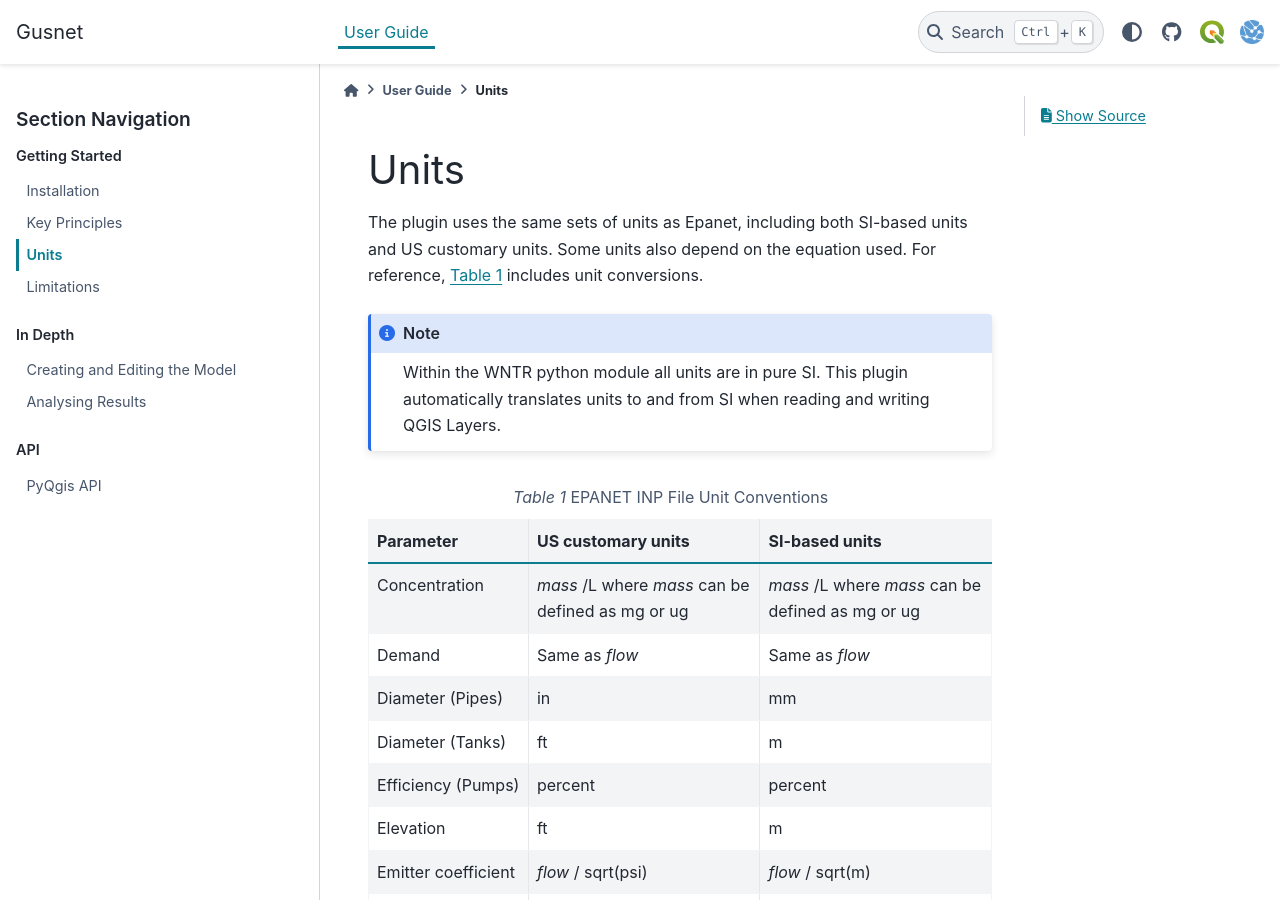
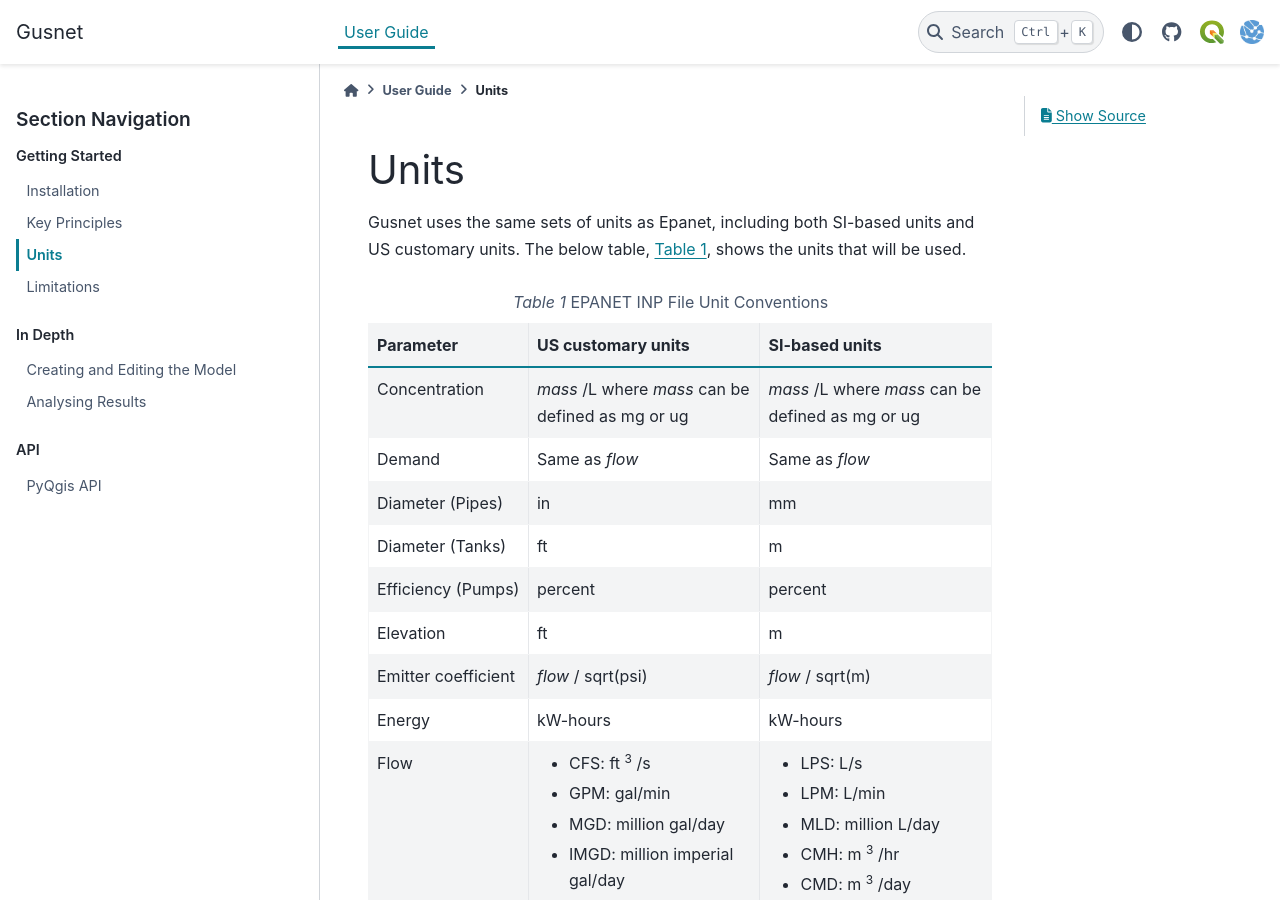
Before and after one commit to angusmcb/wntr-qgis, a Sphinx documentation site: the page built from docs/user_guide/units.rst, in a window 1280 px wide and 900 px high. Built offline with Sphinx 7.4.7 and the PyData theme 0.15.4, drawn with Linux system fonts in a browser that asks for light colours; the version number could not be read and is left out.

Commit message:
units doc update

```diff
--- a/docs/user_guide/units.rst
+++ b/docs/user_guide/units.rst
@@ -3,15 +3,8 @@
 Units
 ================
 
-The plugin uses the same sets of units as Epanet, including both SI-based units and US customary units. Some units also depend on the equation used.
-For reference, :numref:`table-epanet-units` includes unit conversions.
-
-
-.. note::
-    Within the WNTR python module all units are in pure SI. This plugin automatically translates units to and from SI when reading and writing QGIS Layers.
-
-
-
+Gusnet uses the same sets of units as Epanet, including both SI-based units and US customary units.
+The below table, :numref:`table-epanet-units`, shows the units that will be used.
 
 
 
```
